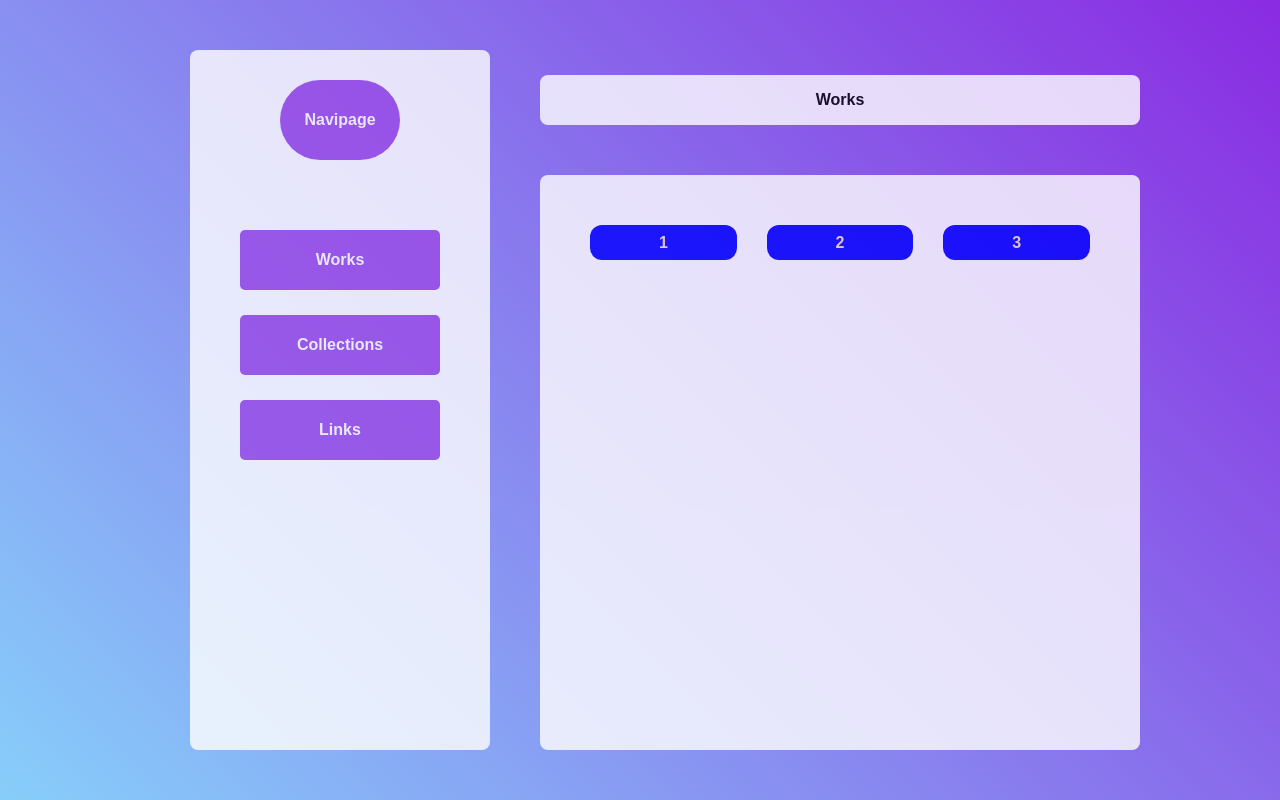
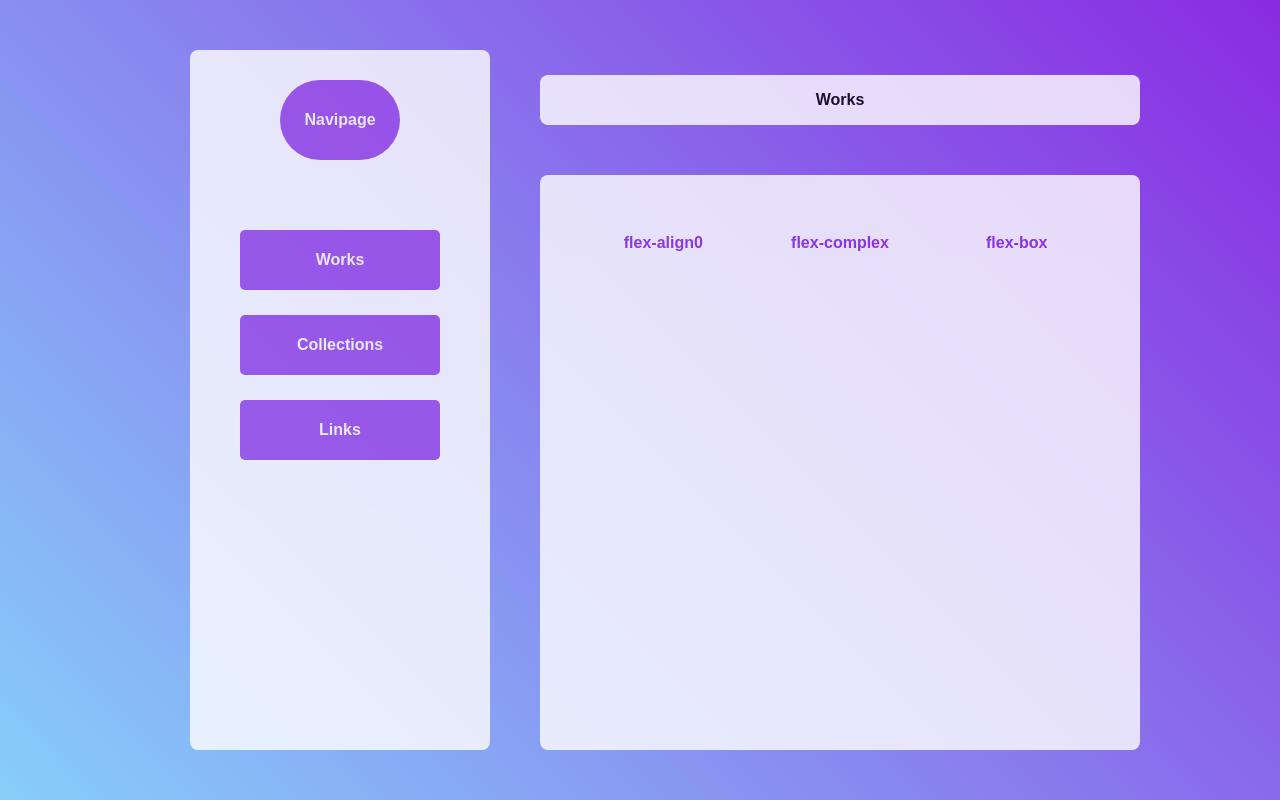
Before and after one commit to Asucanyh-cn/HTML5, a plain HTML site: page index.html in a window 1280 px wide. Drawn offline with Linux system fonts and the light colour scheme.

Commit message:
20221019

```diff
--- a/index.html
+++ b/index.html
@@ -7,7 +7,6 @@
     <title>Navipage</title>
     <link href="styles/navipage.css" rel="stylesheet">
     <style>
-
     </style>
 </head>
 <body>
@@ -32,9 +31,9 @@
             Works
         </div>
         <div>
-            <a>1</a>
-            <a>2</a>
-            <a>3</a>
+            <a href="flexbox/flex-align0.html">flex-align0</a>
+            <a href="flexbox/flex-complex.html">flex-complex</a>
+            <a href="flexbox/flexbox0.html">flex-box</a>
         </div>
     </article>
 </body>
--- a/styles/navipage.css
+++ b/styles/navipage.css
@@ -1,13 +1,16 @@
-*{
+* {
     box-sizing: border-box;
 }
-html{
+
+html {
     font-family: sans-serif;
 }
-html{
-    background-image: linear-gradient(45deg,#87CEFA,#8A2BE2);
+
+html {
+    background-image: linear-gradient(45deg, #87CEFA, #8A2BE2);
 }
-body{
+
+body {
     color: white;
     margin: 0 auto;
     width: 1000px;
@@ -15,7 +18,8 @@ body{
     display: flex;
     flex-direction: row;
 }
-aside{
+
+aside {
     /* border: 5px solid; */
     background: white;
     border-radius: 8px;
@@ -31,7 +35,8 @@ aside{
     filter: blur(1px); */
     opacity: 80%;
 }
-.aside-title{
+
+.aside-title {
     /* border: 2px solid black; */
     background: blueviolet;
     opacity: 85%;
@@ -43,7 +48,8 @@ aside{
     margin: 0 auto;
     top: 30px;
 }
-.aside-list{
+
+.aside-list {
     /* background: #000; */
     list-style: none;
     position: relative;
@@ -52,10 +58,11 @@ aside{
     width: 200px;
     top: 100px;
 }
-.aside-list > li{
-    /* border: 1px solid green; */
+
+.aside-list>li {
+    /* border: 5px solid green; */
     opacity: 85%;
-    background:blueviolet;
+    background: blueviolet;
 
     border-radius: 5px;
     width: 200px;
@@ -63,18 +70,33 @@ aside{
     line-height: 60px;
     text-align: center;
     margin-bottom: 25px;
+    transition: 1s;
 }
+
 .aside-list a{
     text-decoration: none;
     color: white;
+    color: inherit;
 }
-        .infobox-w{
+/* .aside-list a:hover{
+    color: #8A2BE2;
+    transition: 1s;
+} */
+.aside-list li:hover{
+    background: white;
+    color: #8A2BE2;
+    transition: 1s;
+    cursor: pointer;
+}
+
+.infobox-w {
     /* background: #000; */
     width: 800px;
     height: 700px;
     margin-top: 50px;
 }
-        .infobox-w div{
+
+.infobox-w div {
     color: black;
     background: white;
     border-radius: 8px;
@@ -82,13 +104,15 @@ aside{
     font-weight: bold;
     opacity: 80%;
 }
-        .infobox-w div:nth-child(1){
+
+.infobox-w div:nth-child(1) {
     margin-top: 25px;
     margin-bottom: 50px;
     height: 50px;
     line-height: 50px;
 }
-        .infobox-w div:nth-child(2){
+
+.infobox-w div:nth-child(2) {
     height: 575px;
     padding: 0 50px;
 
@@ -96,13 +120,25 @@ aside{
     grid-template-columns: 1fr 1fr 1fr;
     grid-gap: 30px;
 }
+
 .infobox-w div:nth-child(2) a{
-            background:blue;
-            color: wheat;
+    color: blueviolet;
     border-radius: 12px;
+    font-weight: bold;
 
     height: 35px;
     line-height: 35px;
     margin-top: 50px;
 
+    top: 0px;
+    transition: 1s;
 }
+a{
+    text-decoration: none;
+    cursor: pointer;
+}
+.infobox-w>div:nth-child(2)>a:hover{
+    position: relative;
+    top:-10px;
+    transition: 1s;
+}
```
Lines whose indentation alone changed are shown as unchanged.
